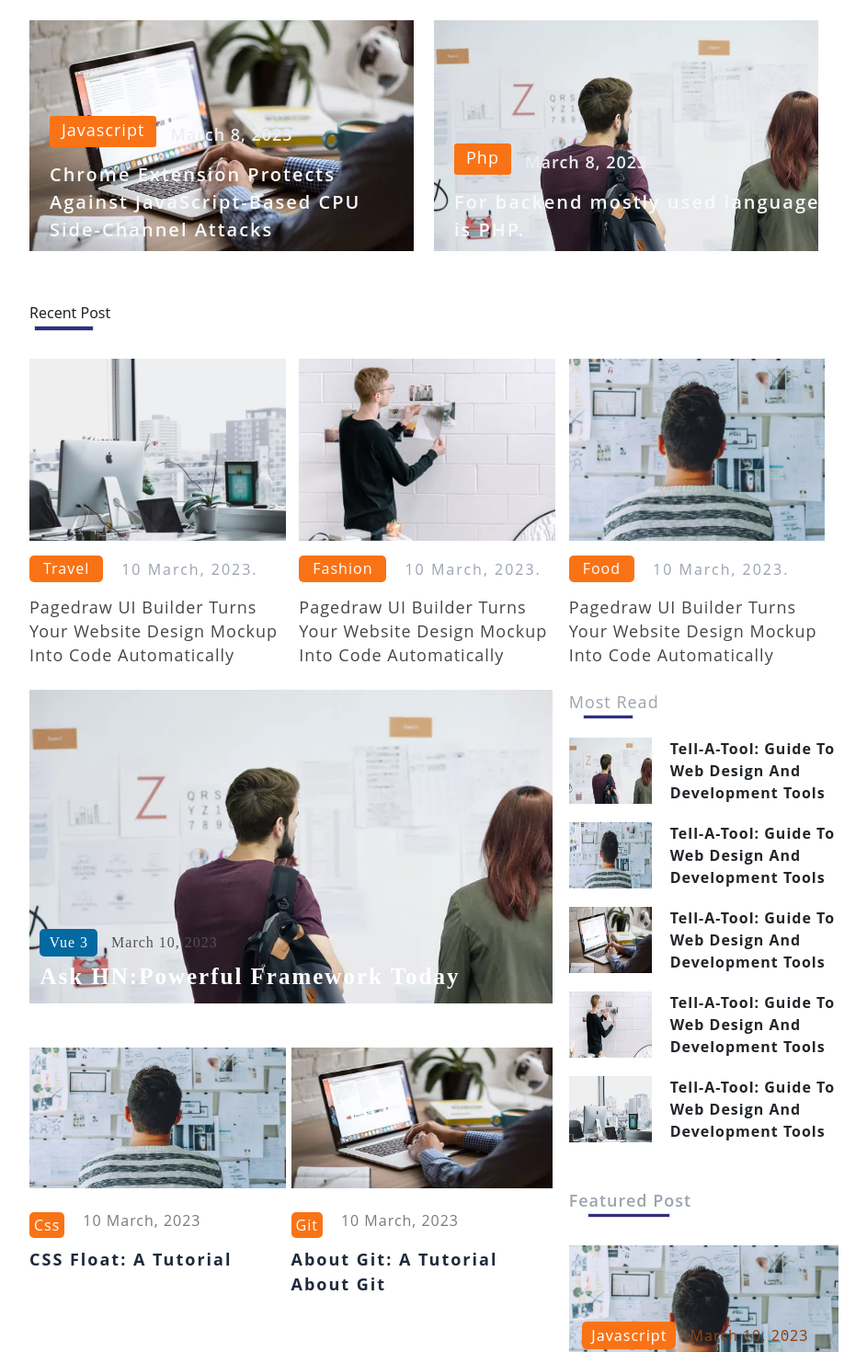
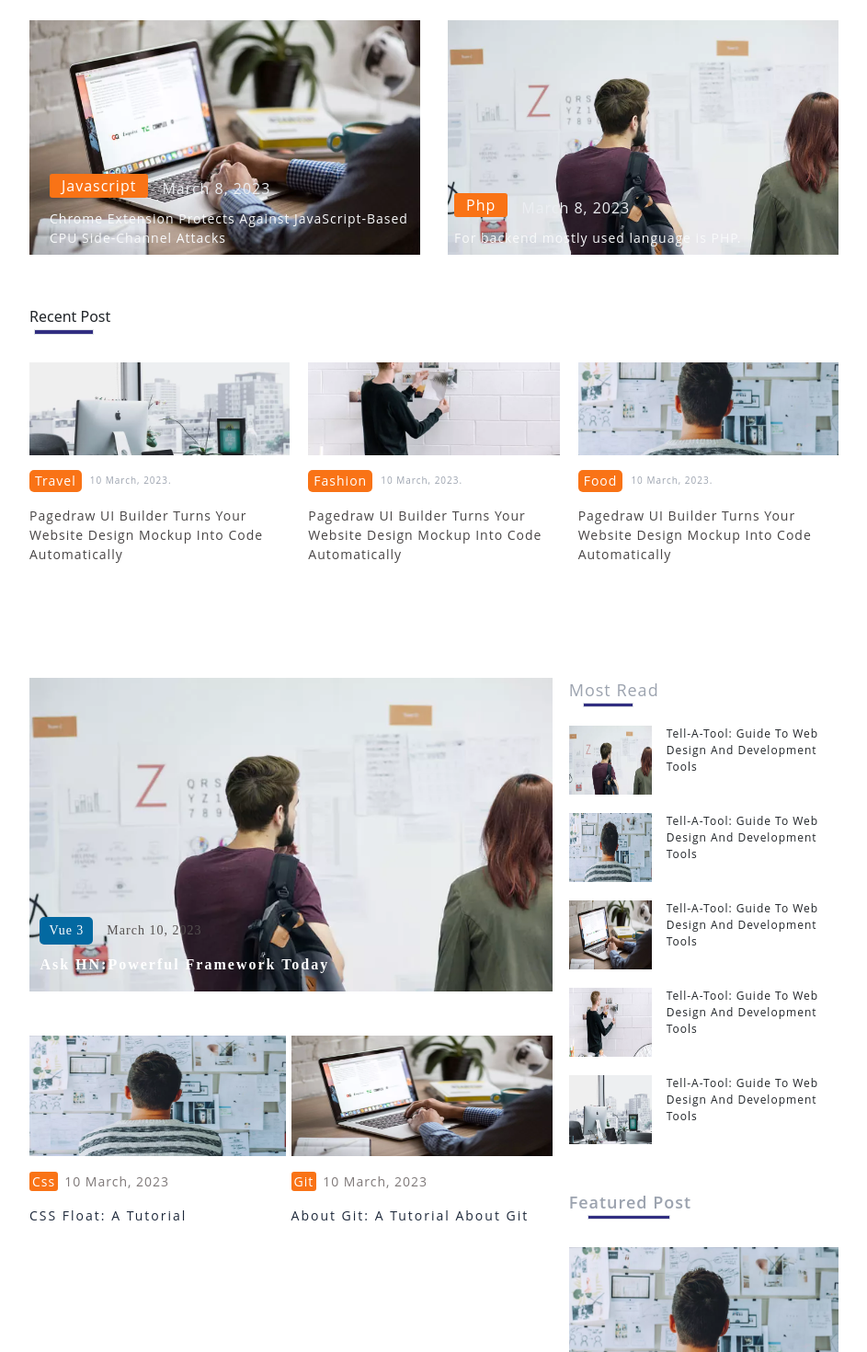
Before and after one commit to sumancse26/master, a Vue app: page / in a window 1280 px wide. Shown: the part 140-1610 px from the top of the page at 92% size, without its empty margins (168-1111 px from the left). Built offline with nearby package versions, Linux system fonts and the light colour scheme.

Commit message:
blog-site
main component responsive

```diff
--- a/src/components/pages/MainComp.vue
+++ b/src/components/pages/MainComp.vue
@@ -16,7 +16,7 @@
 			<div class="hero-section col-md-6">
 				<img src="@/assets/images/post-2.jpg.webp" alt="" />
 				<div class="text">
-					<div class="title d-flex">
+					<div class="title d-flex align-items-center">
 						<p class="">Php</p>
 						<span>March 8, 2023</span>
 					</div>
@@ -32,7 +32,7 @@
 				<div class="border"></div>
 			</div>
 			<div class="row">
-				<div class="col-md-4 p-0 m-0">
+				<div class="col-md-4 p-0 m-0 recent-content">
 					<img src="@/assets/images/post-3.jpg.webp" alt="" />
 					<div class="post-info">
 						<div class="post-header d-flex justify-content-start align-items-center mt-3">
@@ -49,7 +49,7 @@
 					</div>
 				</div>
 
-				<div class="col-md-4 p-0 m-0">
+				<div class="col-md-4 p-0 m-0 recent-content">
 					<img src="@/assets/images/post-4.jpg.webp" alt="" />
 					<div class="post-info">
 						<div class="post-header d-flex justify-content-start align-items-center mt-3">
@@ -66,7 +66,7 @@
 					</div>
 				</div>
 
-				<div class="col-md-4 p-0 m-0">
+				<div class="col-md-4 p-0 m-0 recent-content">
 					<img src="@/assets/images/post-5.jpg.webp" alt="" />
 					<div class="post-info">
 						<div class="post-header d-flex justify-content-start align-items-center mt-3">
@@ -204,11 +204,16 @@
 	}
 	.hero-section {
 		padding: 0;
+		padding-right: 15px;
 		position: relative;
 		--bs-gutter-x: unset;
 	}
+	.hero-section:last-child {
+		padding-right: 0 !important;
+		padding-left: 15px !important;
+	}
 	.hero-section img {
-		width: 95%;
+		width: 100%;
 	}
 	.hero-section .text {
 		position: absolute;
@@ -272,8 +277,17 @@
 		margin: 0 !important;
 		margin-bottom: 30px !important;
 	}
+	.recent-post .recent-content {
+		padding: 0 10px !important;
+	}
+	.recent-post .recent-content:first-child {
+		padding-left: 0 !important;
+	}
+	.recent-post .recent-content:last-child {
+		padding-right: 0 !important;
+	}
 	.recent-post img {
-		width: 95%;
+		width: 100%;
 		height: 65%;
 		object-fit: cover;
 	}
@@ -546,9 +560,116 @@
 		cursor: pointer;
 	}
 
+	/* for responsive area */
 	@media screen and (min-width: 1366px) {
 		.featured-post .post-body {
 			margin-top: 15px !important;
 		}
 	}
+	@media screen and (min-width: 991px) and (max-width: 1365px) {
+		.hero-section .text .meta-tag {
+			padding-top: 10px !important;
+			font-weight: 500 !important;
+			font-size: 14px !important;
+			letter-spacing: 1px !important;
+		}
+		.hero-section .text .title {
+			align-items: center !important;
+		}
+		.hero-section .text .title p {
+			padding: 1px 13px;
+			font-size: 16px;
+		}
+
+		.hero-section .text .title span {
+			font-size: 16px;
+			font-weight: 500;
+		}
+
+		.recent-post img {
+			width: 100%;
+			height: 35%;
+		}
+		.recent-post .post-header .post-category {
+			padding: 1px 6px;
+			display: flex;
+			margin-right: 9px;
+		}
+		.recent-post .post-header .post-category span {
+			font-size: 14px;
+			line-height: 22px;
+		}
+		.recent-post .post-header .post-date {
+			font-size: 10px;
+			font-weight: 500;
+			letter-spacing: 1px;
+		}
+
+		.recent-post .post-info .post-title {
+			line-height: 20px;
+		}
+
+		.recent-post .post-info .post-title a {
+			color: rgb(72, 69, 69);
+			font-size: 14px;
+			font-weight: 400;
+		}
+		.content .left-content .upper-left .text p span {
+			font-size: 16px;
+		}
+		.content .left-content .upper-left .text .meta-tag {
+			font-size: 14px;
+		}
+		.content .left-content .upper-left .text .date {
+			font-size: 14px;
+		}
+
+		.content .left-content .lower-left p {
+			margin-top: 0;
+		}
+		.content .left-content .lower-left .post-tag p {
+			font-size: 14px;
+			padding: 0px 3px;
+			letter-spacing: 1px;
+			border-radius: 3px;
+			margin-right: 4px;
+		}
+		.content .left-content .lower-left .post-tag span {
+			font-size: 14px;
+			font-weight: 500;
+			padding: 1px 3px;
+		}
+		.content .left-content .lower-left .post-tag {
+			margin-bottom: 15px !important;
+		}
+		.content .left-content .lower-left p {
+			font-size: 14px;
+			font-weight: 500;
+		}
+		.right-sidebar .right-aside img {
+			height: 75px;
+		}
+		.right-sidebar .right-aside p {
+			padding-left: 16px;
+			font-size: 12px;
+			font-weight: 500;
+		}
+
+		.featured-post .post-body {
+			margin-bottom: 25px;
+		}
+		.featured-post .post-body .header-content .post-title {
+			padding: 0px 5px;
+			margin-right: 10px;
+			font-size: 12px;
+			border-radius: 3px;
+		}
+		.featured-post .post-body .header-content .post-date {
+			font-size: 12px;
+			font-weight: 400;
+		}
+		.featured-post .post-body .post-footer {
+			font-size: 12px;
+		}
+	}
 </style>
```
